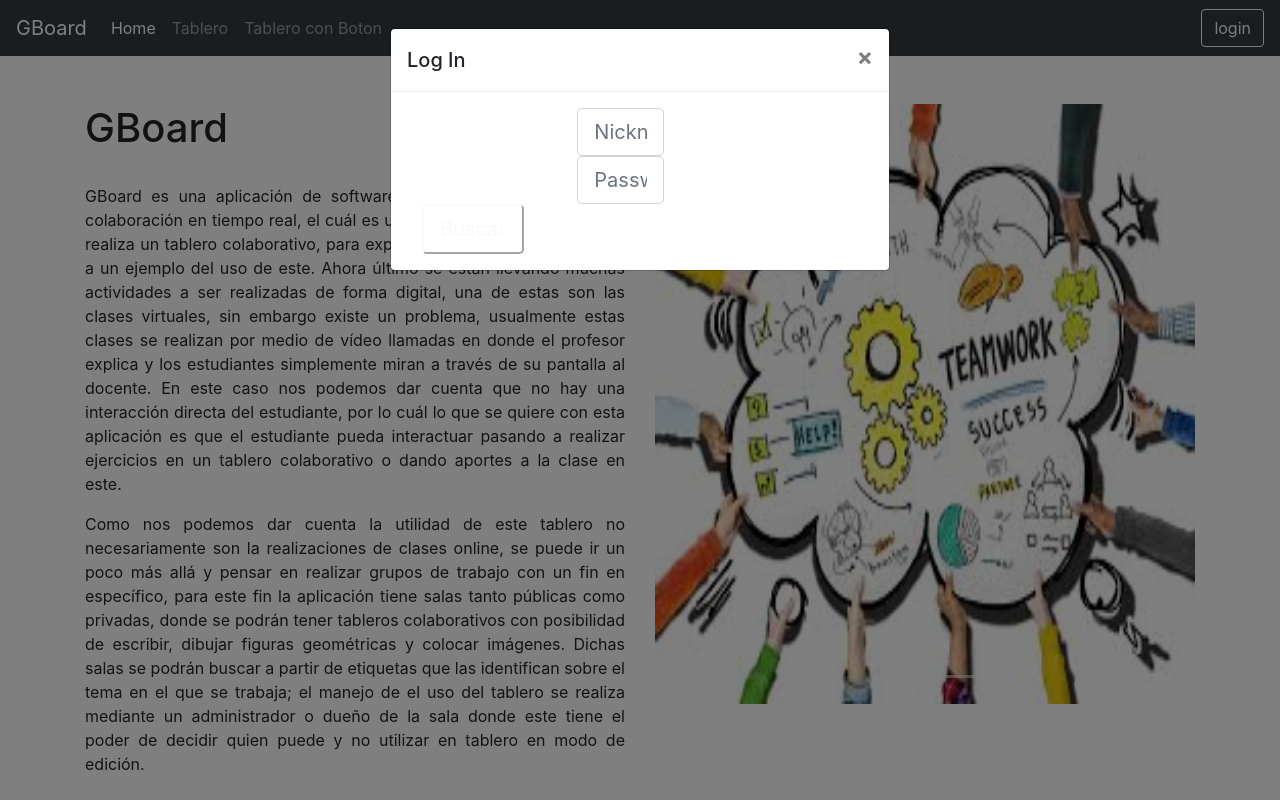
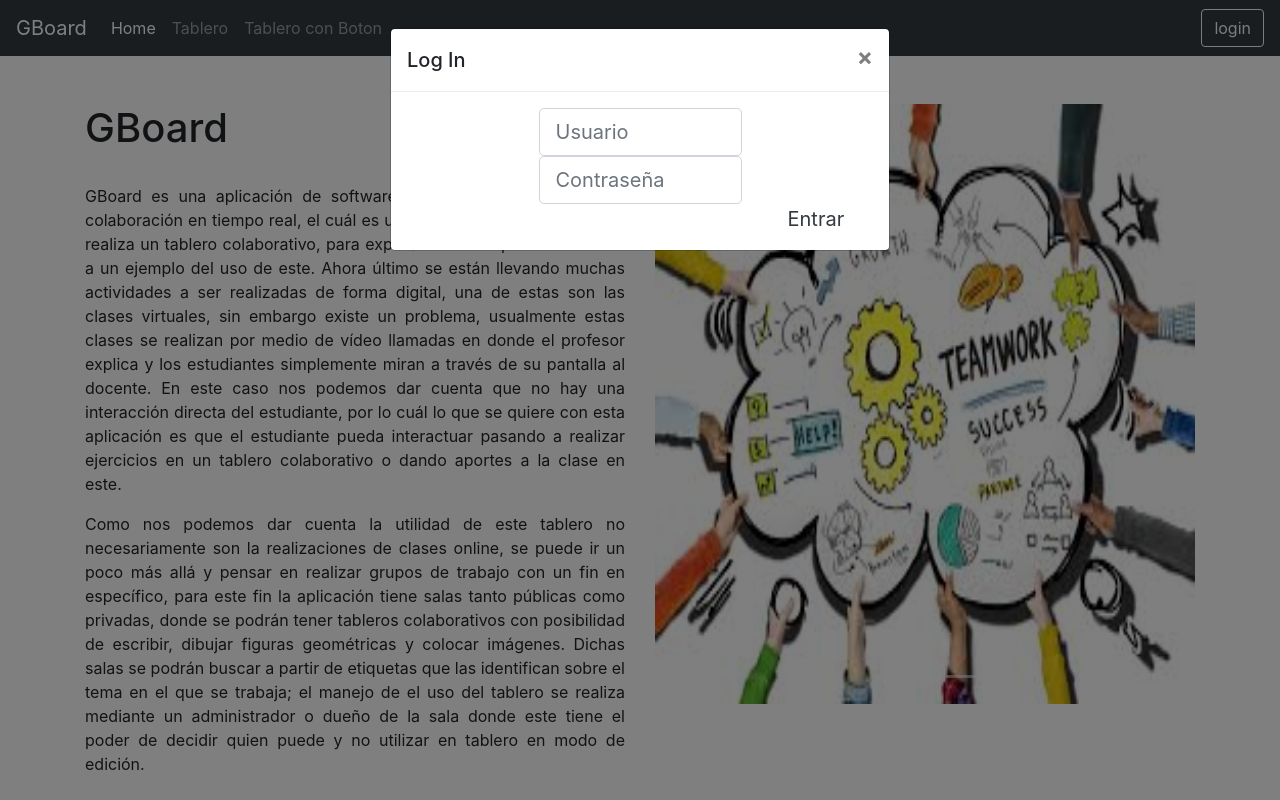
Before and after one commit to anamaria1299/GBoard, a Spring Boot app: page / in a window 1280 px wide, after a click on "login". Run offline with Spring Boot 4, Linux system fonts and the light colour scheme; some of the project's set-up classes (security, data sources, template engines, error pages and the like) are left out, and stand-ins take their place; some libraries are stand-ins or nearby versions.

Commit message:
Update login.html

```diff
--- a/src/main/resources/templates/login.html
+++ b/src/main/resources/templates/login.html
@@ -6,19 +6,20 @@
 <body>
 	<div class="container-fluid" th:fragment="modalogin">
 		<div class="row">
-			<div class="col-3 offset-4">
-				<input class="form-control form-control-lg" type="text" id="inputNick"
-					placeholder="Nickname">
+			<div class="col-6 offset-3">
+				<input class="form-control form-control-lg" type="text"
+					id="inputNick" placeholder="Usuario">
 			</div>
-			<div class="col-3 offset-4">
-				<input class="form-control form-control-lg" type="text" id="inputPass"
-					placeholder="Password">
+			<div class="col-6 offset-3">
+				<input class="form-control form-control-lg" type="password"
+					id="inputPass" placeholder="Contraseña">
 			</div>
 		</div>
 		<div class="row">
-			<div class="col-1">
-				<button type="button" class="btn-lg btn-outline-light" name="button"
-					onclick="apiclient.getCredentials($('#inputNick').val(),$('#inputPass').val())">Buscar</button>
+			<div class="col-1 offset-9">
+				<a class="btn-lg btn-outline-dark"
+					href="/boardB" role="button"
+					onclick="apiclient.getCredentials($('#inputNick').val(),$('#inputPass').val())">Entrar</a>
 			</div>
 		</div>
 	</div>
```
